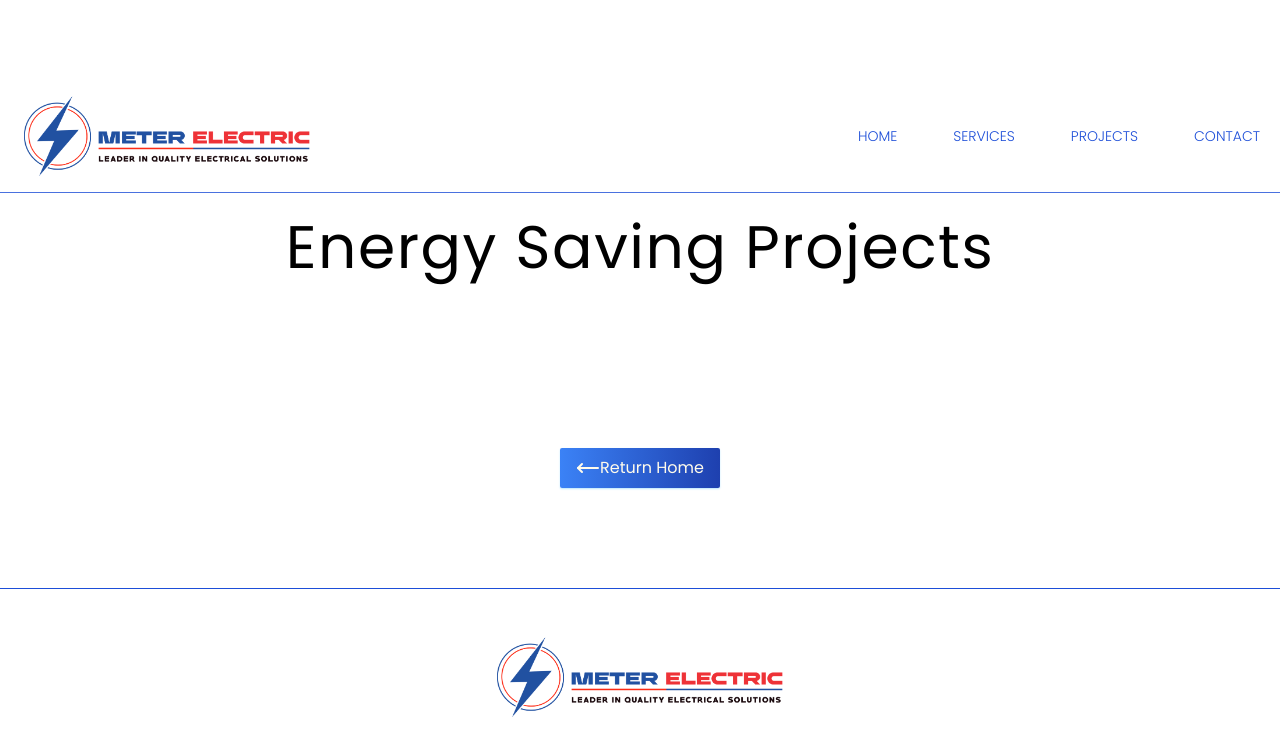
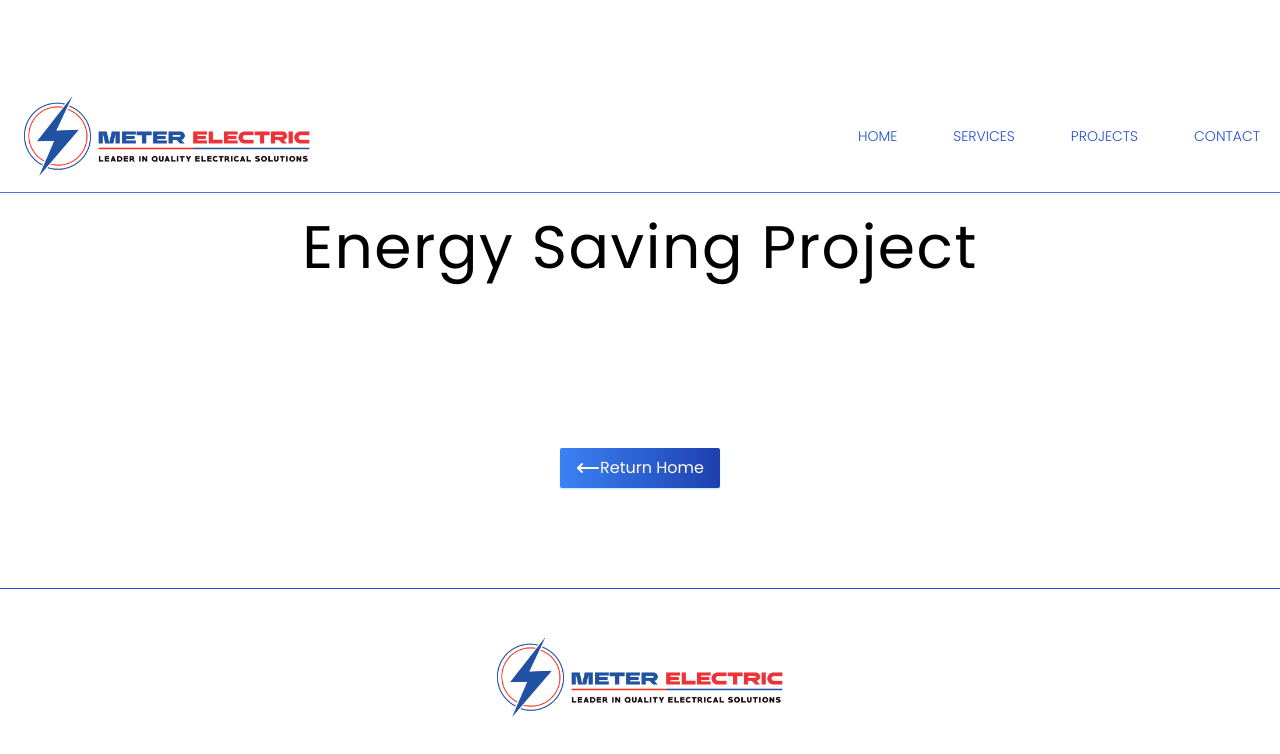
Before and after one commit to vtonu/meterelectric, a React (Vite) app: page /projects in a window 1280 px wide. Shown: the top 754 px of the page. Built offline with nearby package versions, Linux system fonts and the light colour scheme; grey boxes are pictures that could not be loaded.

Commit message:
Fixed typo

```diff
--- a/src/routes/churchprojectpage.jsx
+++ b/src/routes/churchprojectpage.jsx
@@ -32,7 +32,7 @@ const Projects = () => {
     <div className="mt-20 min-h-[600px]">
       <Navbar />
       <h2 className="mt-6 text-2xl sm:text-5xl lg:text-6xl tracking-wide text-center">
-        Energy Saving Projects
+        Energy Saving Project
         <br></br> <br></br>
       </h2>
 
```
